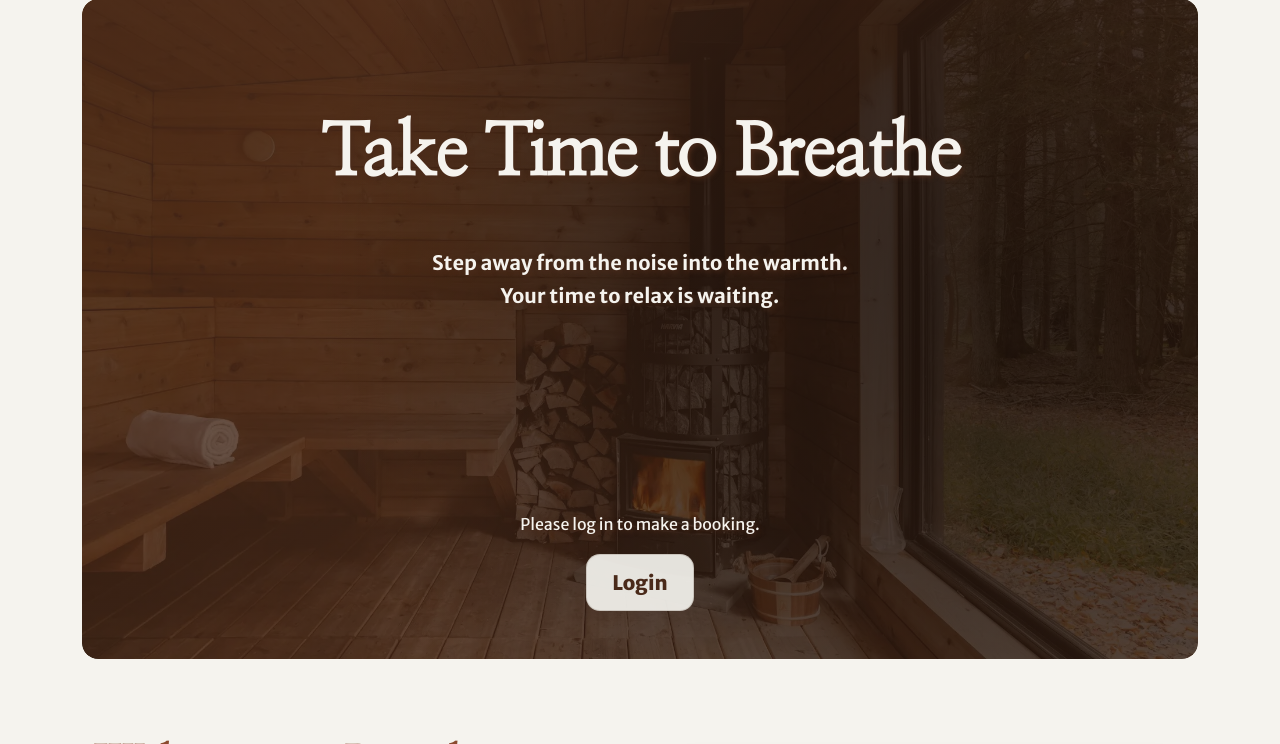
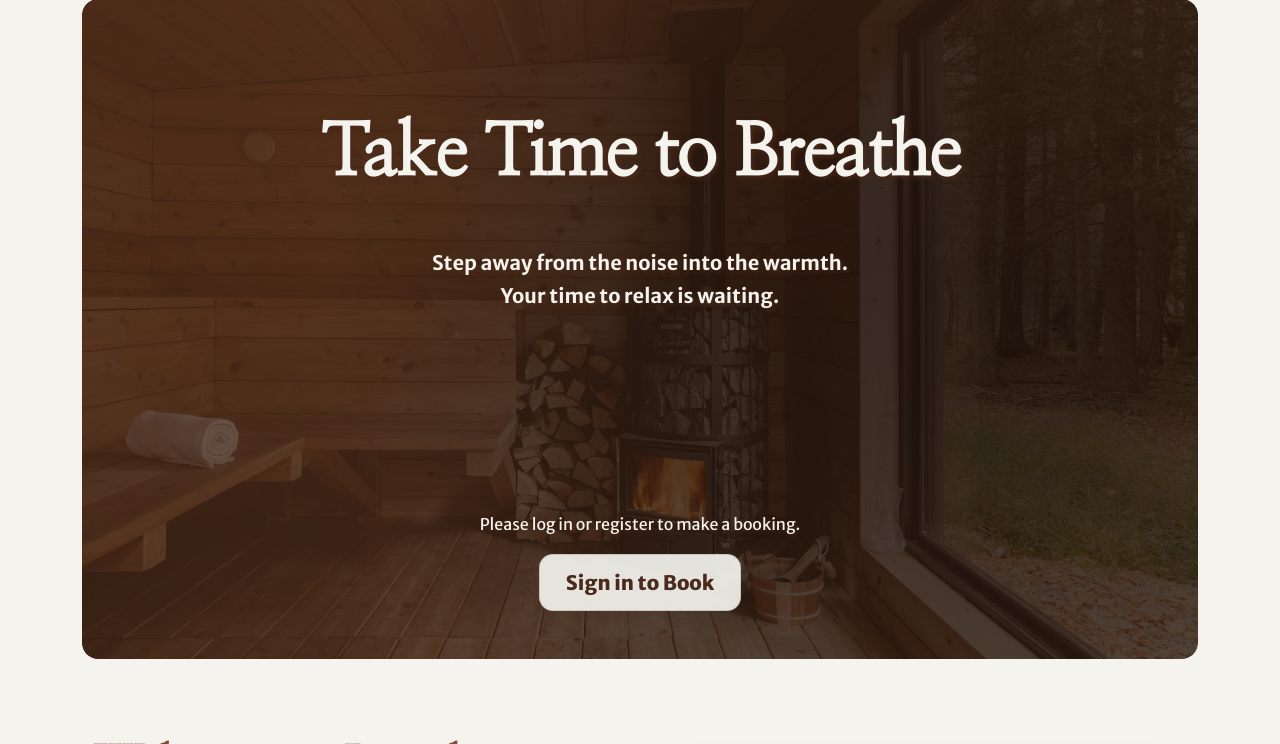
Before and after one commit to Court-Pencil/breathe-sauna-backend, a Django app: page / in a window 1280 px wide. Shown: the part 101-845 px from the top of the page. Run offline with Django 4.2, Linux system fonts and the light colour scheme.

Commit message:
add security considerations and defensive programming to contents.  changed logged out home buttons to be cohesive.

```diff
--- a/bookings/templates/bookings/home.html
+++ b/bookings/templates/bookings/home.html
@@ -25,11 +25,11 @@
     {% else %}
 
         <p>
-            Please log in to make a booking.
+            Please log in or register to make a booking.
         </p>
 
         <a href="{% url 'login' %}" class="btn btn-cream btn-lg">
-            Login
+            Sign in to Book
         </a>
 
     {% endif %}
```
Also changed, not shown: README.md.
